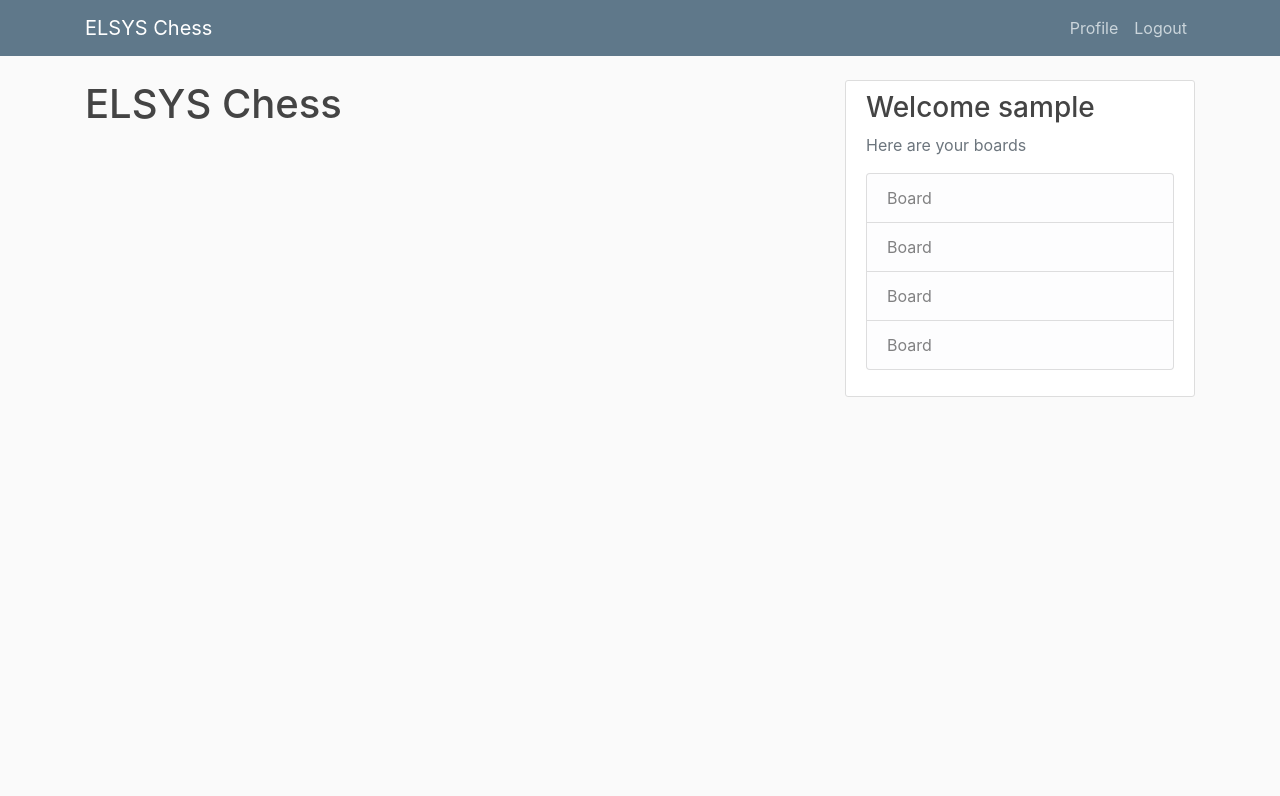
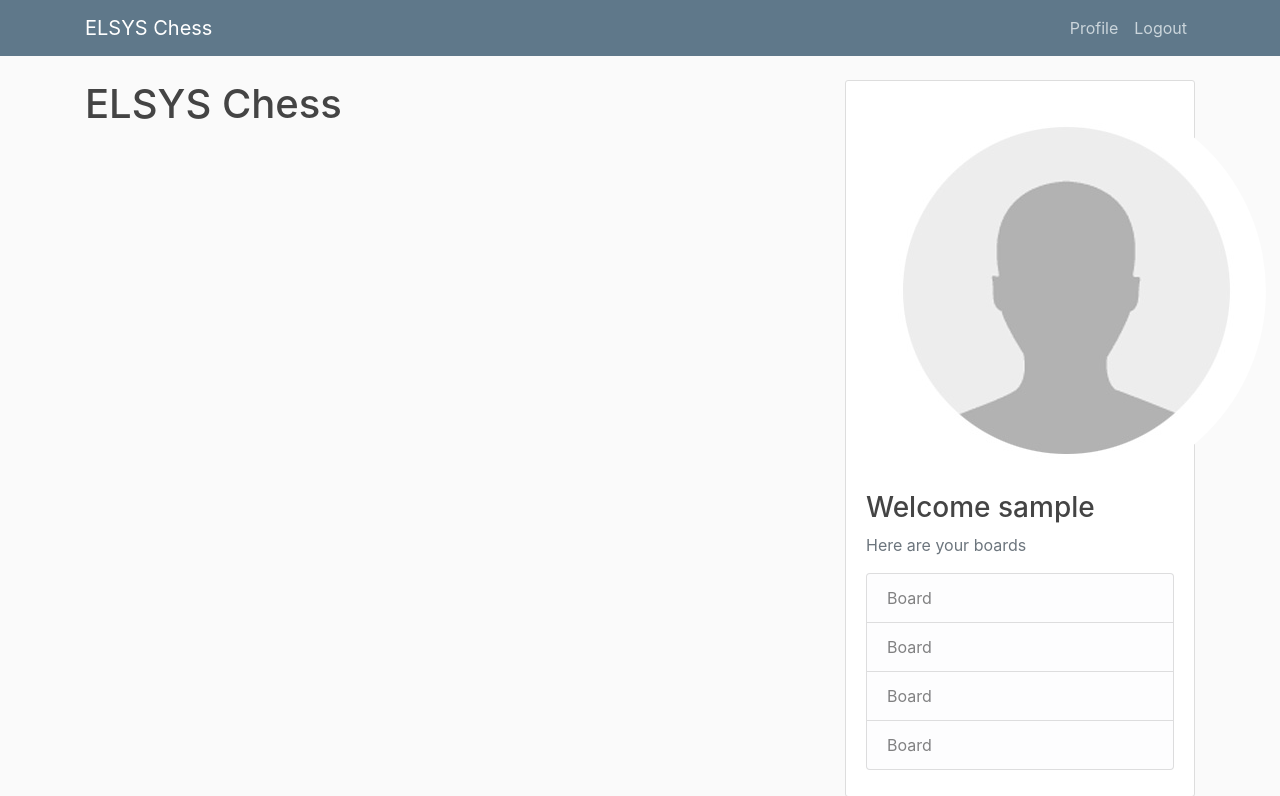
Before and after one commit to SashoStoichkovArchive/ELSYS-Chess, a Django app: page / in a window 1280 px wide. Shown: the top 796 px of the page. Before the commit the page ends 397 px from the top, so only its background shows below. Run offline with Django 3.2, Linux system fonts and the light colour scheme; the visitor is signed in with stand-in values (Sample User, id 1); some libraries are stand-ins or nearby versions.

Commit message:
Added photo

```diff
--- a/chess_app/templates/chess_app/base.html
+++ b/chess_app/templates/chess_app/base.html
@@ -63,6 +63,7 @@
             <div class="col-md-4">
                 <div class="content-section">
                     {% if user.is_authenticated %}
+                        <img src="{{ user.profile.image.url }}" alt="User image" class="rounded-circle">
                         <h3>Welcome {{ user.username }}</h3>
                         <p class="text-muted">Here are your boards
                             <ul class="list-group">
```
